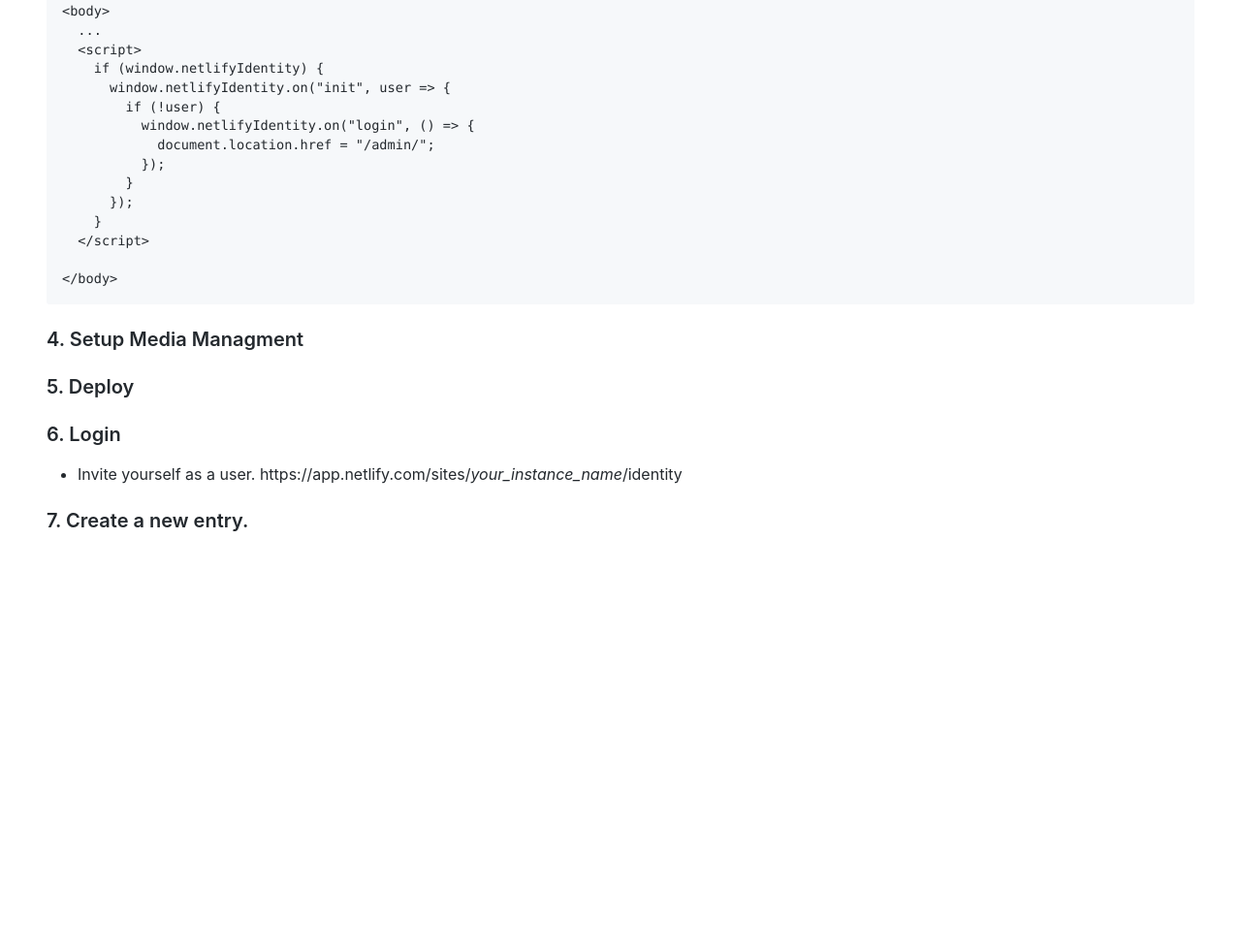
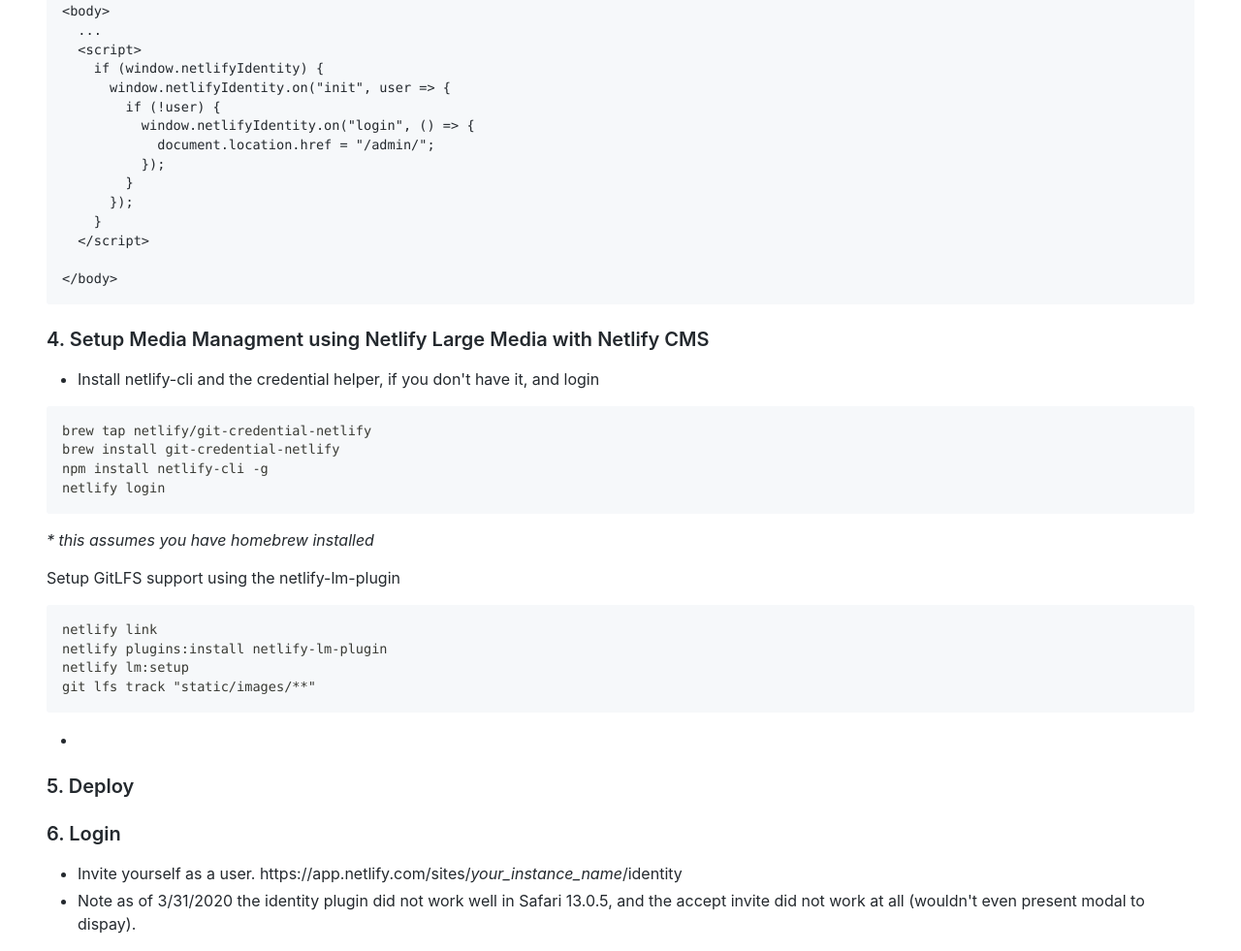
Before and after one commit to eahrold/AllTheThings, an Eleventy site: page how-tos/11ty-backed-by-netlify-cms.md in a window 1280 px wide. Shown: the part 2322-3303 px from the top of the page at 97% size. Before the commit the page ends 2888 px from the top, so only its background shows below. Built offline with nearby package versions, Linux system fonts and the light colour scheme; Eleventy itself is replaced by a stand-in of ours; code samples lack their colours; files that its build step writes are made by us from their sources.

Commit message:
Setup GitLFS support

````diff
--- a/admin/config.yml
+++ b/admin/config.yml
@@ -2,6 +2,7 @@
   name: git-gateway
   branch: master # Branch to update (optional; defaults to master)
 
+publish_mode: editorial_workflow
 media_folder: 'static/images'
 
 collections:
--- a/how-tos/11ty-backed-by-netlify-cms.md
+++ b/how-tos/11ty-backed-by-netlify-cms.md
@@ -82,7 +82,7 @@
 
 - This should be repeated for each collection, (Posts, Pages, etc...)
 
-### 3. Enable Identity in the Netifly
+### 3. Enable Identity in the Netlify
 
 - Navigate to your site's identity settings portal `https://app.netlify.com/sites/_your_instance_name_/settings/identity`
 - Enable identity (there is a free tier) w/ < 1000 users
@@ -119,11 +119,29 @@
 </body>
 ```
 
-### 4. Setup Media Managment
+### 4. Setup Media Managment using Netlify Large Media with Netlify CMS
+- Install netlify-cli and the credential helper, if you don't have it, and login
+
+```bash
+brew tap netlify/git-credential-netlify
+brew install git-credential-netlify
+npm install netlify-cli -g
+netlify login
+```
+_* this assumes you have homebrew installed_
+
+Setup GitLFS support using the netlify-lm-plugin
+```bash
+netlify link
+netlify plugins:install netlify-lm-plugin
+netlify lm:setup
+git lfs track "static/images/**"
+```
+
+-
 
 ### 5. Deploy
 
 ### 6. Login
 - Invite yourself as a user. https://app.netlify.com/sites/_your_instance_name_/identity
-
-### 7. Create a new entry.
+- Note as of 3/31/2020 the identity plugin did not work well in Safari 13.0.5, and the accept invite did not work at all (wouldn't even present modal to dispay).
--- a/reviews/netlify-cms.md
+++ b/reviews/netlify-cms.md
@@ -18,6 +18,7 @@
 
 - The media library feature has some 3rd party dependencies.
 
+- The Identity feature didn't work in all browsers. Even after including polyfills invite accepting modals didn't show up at all.
 
 ### All in all.
 Could work nicly for mid sized sites that just need static content. Though Media files might be a little tricky.
````
Also changed, not shown: 3 other files.
